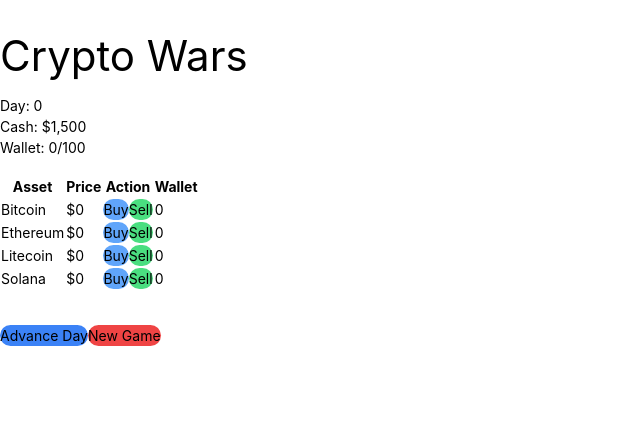
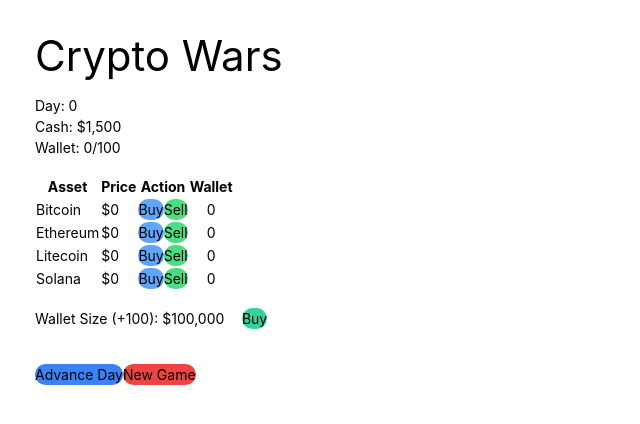
Before and after one commit to whcarter3/crypto-frenzy, a Next.js app: page / in a window 1280 px wide. Shown: the top 424 px of the page, without its empty margins (0-640 px from the left). Built offline with nearby package versions, Linux system fonts and the light colour scheme.

Commit message:
functional changes

```diff
--- a/components/Button.tsx
+++ b/components/Button.tsx
@@ -1,4 +1,3 @@
-import React from "react";
 import classNames from "classnames";
 
 interface ButtonProps {
--- a/pages/index.js
+++ b/pages/index.js
@@ -1,4 +1,4 @@
-import React, {useRef} from 'react';
+import React from 'react';
 import Head from 'next/head';
 import Button from '../components/Button.tsx';
 
@@ -64,6 +64,9 @@
 
   // GAME LOGIC ========================================
   const advanceDay = () => {
+    if(currentDay === 29) {
+      alert("Today is your last day! Better sell all your assets!")
+    }
     if(currentDay >= 30) {
       alert(`This round has been completed. You amassed ${numberWithCommas(cash)}. Click to start a new game`);
       init();
@@ -86,20 +89,22 @@
   }
 
   const calculateMaxShares = (assetPrice, walletAmount, walletCapacity, cash) => {
-    let max = 0;
     let shares = Math.floor( cash / assetPrice );
 
-    if(shares >= walletCapacity) {
-      max = walletCapacity;
-    } else {
-      max = shares;
-    }
-
-    return max - walletAmount;
+    return shares >= walletCapacity ? walletCapacity - walletAmount : shares;
   }
 
   const numberWithCommas = (str) => {
     return str.toString().replace(/\B(?=(\d{3})+(?!\d))/g, ",");
+  }
+
+  const increaseWalletCapacity = () => {
+    if(cash < 100000){
+      alert("You do not have enough cash to expand your wallet");
+    } else {
+      setWalletCapacity(walletCapacity += 100);
+      setCash(cash -= 100000);
+    }
   }
 
   //BUY LOGIC ===============================
@@ -145,7 +150,7 @@
             needCash();
           } else {
             let amt = (calculateMaxShares(solanaPrice, walletAmount, walletCapacity, cash));
-            setCash(cash - (amt * solanaPrice));
+            setCash(cash -= (amt * solanaPrice));
             setSolanaWallet(solanaWallet += amt);
             walletTotal();
           }
@@ -232,7 +237,7 @@
         <link rel="icon" href="/favicon.ico" />
       </Head>
 
-      <main className="prose">
+      <main className="prose px-10">
         <h1>Crypto Wars</h1>
 
         <p className='mt-5'>Day: {currentDay}</p>
@@ -288,6 +293,11 @@
           </tbody>
         </table>
 
+        <div className='mt-5 flex items-center'>
+          <p className='mr-5'>Wallet Size (+100): $100,000</p>
+          <Button color="bg-emerald-400" xPadding={3} yPadding={1} onClick={increaseWalletCapacity}>Buy</Button>
+        </div>
+
         <Button color="bg-blue-500" xPadding={6} yPadding={4} margin={10} onClick={advanceDay}>Advance Day</Button>
         <Button color="bg-red-500" xPadding={6} yPadding={4} margin={10} onClick={init}>New Game</Button>
 
--- a/styles/globals.css
+++ b/styles/globals.css
@@ -32,3 +32,7 @@
   @apply text-blue-600 underline;
   text-decoration: none;
 }
+
+tbody tr td:last-child {
+  text-align: center;
+}
```
